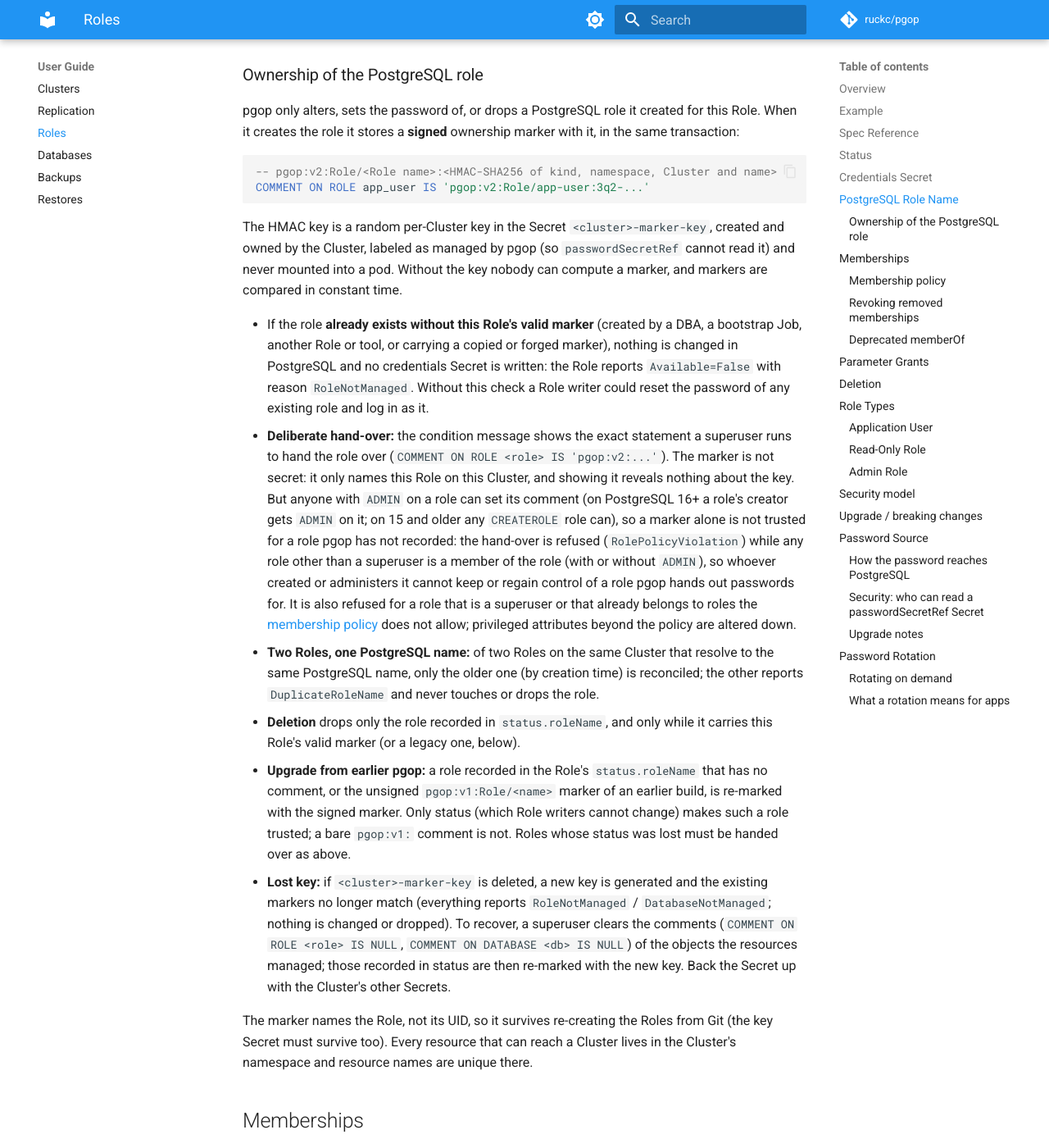
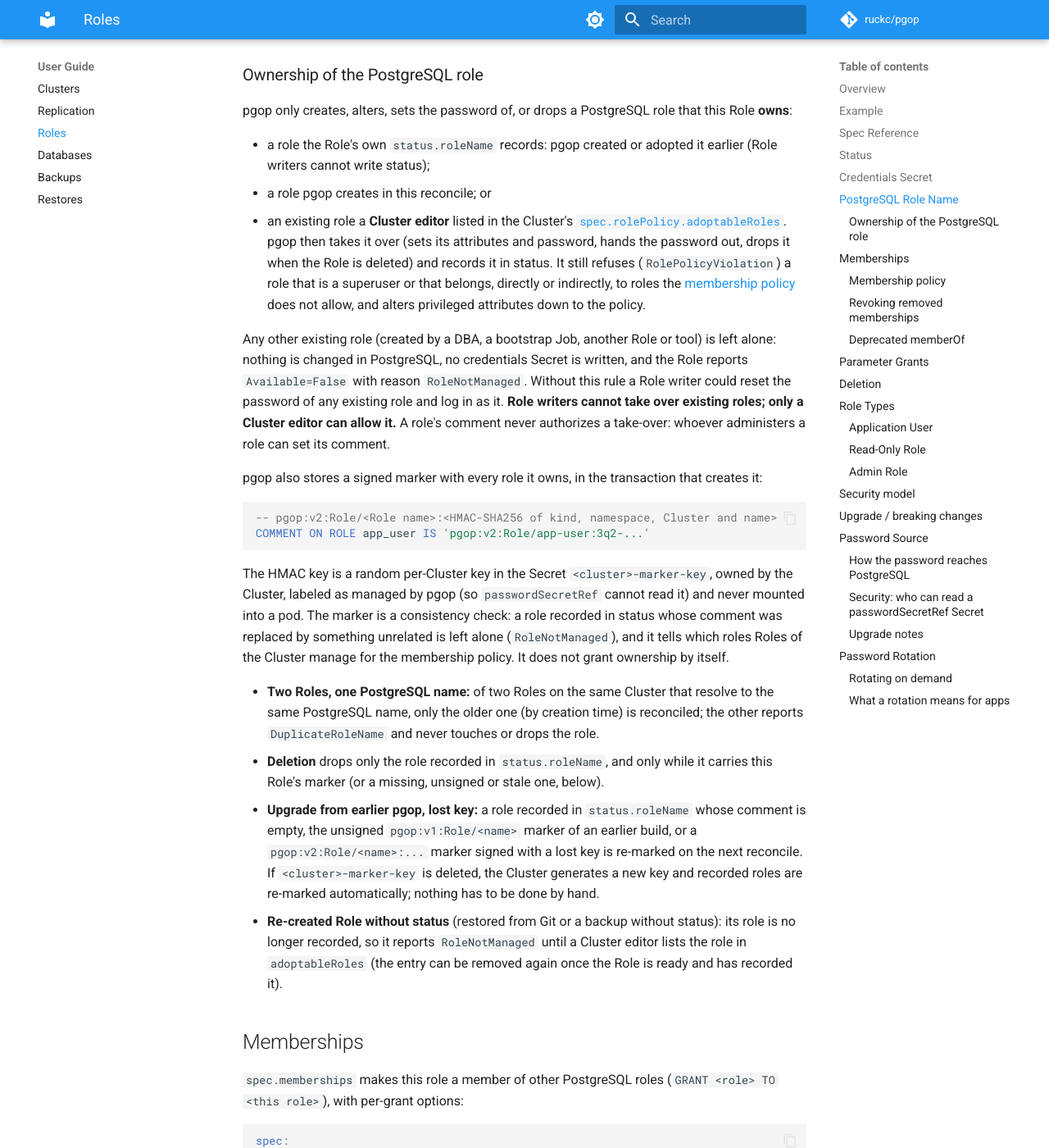
Before and after one commit to ruckc/pgop, an MkDocs documentation site: the page built from docs/user-guide/roles.md, in a window 1280 px wide and 1400 px high, scrolled down 4153 px. Shown: the whole window at 82% size. Built offline with MkDocs 1.6.1 and Material for MkDocs 9.7.7, drawn with Linux system fonts in a browser that asks for light colours; comment, search, counter and statistics services are not loaded; some of the changed text lies outside the part shown.

Commit message:
fix: only status records or a Cluster editor's allowlist authorize taking over existing roles and databases (#24)
A comment can be set by people pgop does not trust (a database owner, a
role's ADMIN holder; a tenant can create a role through a throw-away role,
mark it and drop the throw-away role so it has no members), so markers no
longer authorize a take-over:

- pgop manages an existing role/database only when the resource's status
  records it, when pgop creates it in this reconcile, or when a Cluster
  editor lists it in the new Cluster.spec.rolePolicy.adoptableRoles /
  adoptableDatabases (CEL-validated; allowlisted roles still pass the
  superuser / forbidden-membership / attribute checks).
- The comment-based hand-over and the printed COMMENT ON statement are
  removed; NotManaged messages point to the allowlist (also the recovery for
  resources re-created without status). The member-count heuristic and the
  RoleMembers / DatabaseOwner helpers are gone.
- The signed marker stays as a consistency check for recorded objects:
  missing, unsigned or stale (lost key) markers are refreshed, so deleting
  the key Secret no longer needs manual recovery.
- Tests: the throw-away-role backdoor, allowlisted adoption (ordinary and
  superuser-member roles, databases), lost key re-marking, forged markers.

Co-Authored-By: Claude Opus 5.5 <noreply@anthropic.com>
Claude-Session: https://claude.ai/code/session_01YWAyhXYhXKc6NBJQy4LHxA

````diff
--- a/docs/user-guide/roles.md
+++ b/docs/user-guide/roles.md
@@ -138,9 +138,30 @@ spec:
 
 ### Ownership of the PostgreSQL role
 
-pgop only alters, sets the password of, or drops a PostgreSQL role it
-created for this Role. When it creates the role it stores a **signed**
-ownership marker with it, in the same transaction:
+pgop only creates, alters, sets the password of, or drops a PostgreSQL role
+that this Role **owns**:
+
+- a role the Role's own `status.roleName` records: pgop created or adopted it
+  earlier (Role writers cannot write status);
+- a role pgop creates in this reconcile; or
+- an existing role a **Cluster editor** listed in the Cluster's
+  [`spec.rolePolicy.adoptableRoles`](clusters.md#role-policy). pgop then takes
+  it over (sets its attributes and password, hands the password out, drops it
+  when the Role is deleted) and records it in status. It still refuses
+  (`RolePolicyViolation`) a role that is a superuser or that belongs, directly
+  or indirectly, to roles the [membership policy](#membership-policy) does not
+  allow, and alters privileged attributes down to the policy.
+
+Any other existing role (created by a DBA, a bootstrap Job, another Role or
+tool) is left alone: nothing is changed in PostgreSQL, no credentials Secret is
+written, and the Role reports `Available=False` with reason `RoleNotManaged`.
+Without this rule a Role writer could reset the password of any existing role
+and log in as it. **Role writers cannot take over existing roles; only a
+Cluster editor can allow it.** A role's comment never authorizes a take-over:
+whoever administers a role can set its comment.
+
+pgop also stores a signed marker with every role it owns, in the
+transaction that creates it:
 
 ```sql
 -- pgop:v2:Role/<Role name>:<HMAC-SHA256 of kind, namespace, Cluster and name>
@@ -148,53 +169,30 @@ COMMENT ON ROLE app_user IS 'pgop:v2:Role/app-user:3q2-...'
 ```
 
 The HMAC key is a random per-Cluster key in the Secret
-`<cluster>-marker-key`, created and owned by the Cluster, labeled as managed by
-pgop (so `passwordSecretRef` cannot read it) and never mounted into a pod.
-Without the key nobody can compute a marker, and markers are compared in
-constant time.
+`<cluster>-marker-key`, owned by the Cluster, labeled as managed by pgop (so
+`passwordSecretRef` cannot read it) and never mounted into a pod. The marker is
+a consistency check: a role recorded in status whose comment was replaced by
+something unrelated is left alone (`RoleNotManaged`), and it tells which roles
+Roles of the Cluster manage for the membership policy. It does not grant
+ownership by itself.
 
-- If the role **already exists without this Role's valid marker** (created by
-  a DBA, a bootstrap Job, another Role or tool, or carrying a copied or forged
-  marker), nothing is changed in PostgreSQL and no credentials Secret is
-  written: the Role reports `Available=False` with reason `RoleNotManaged`.
-  Without this check a Role writer could reset the password of any existing
-  role and log in as it.
-- **Deliberate hand-over:** the condition message shows the exact statement a
-  superuser runs to hand the role over (`COMMENT ON ROLE <role> IS
-  'pgop:v2:...'`). The marker is not secret: it only names this Role on this
-  Cluster, and showing it reveals nothing about the key. But anyone with
-  `ADMIN` on a role can set its comment (on PostgreSQL 16+ a role's creator
-  gets `ADMIN` on it; on 15 and older any `CREATEROLE` role can), so a marker
-  alone is not trusted for a role pgop has not recorded: the hand-over is
-  refused (`RolePolicyViolation`) while any role other than a superuser is a
-  member of the role (with or without `ADMIN`), so whoever created or
-  administers it cannot keep or regain control of a role pgop hands out
-  passwords for. It is also refused for a role that is a superuser or that
-  already belongs to roles the [membership policy](#membership-policy) does
-  not allow; privileged attributes beyond the policy are altered down.
 - **Two Roles, one PostgreSQL name:** of two Roles on the same Cluster that
   resolve to the same PostgreSQL name, only the older one (by creation time)
   is reconciled; the other reports `DuplicateRoleName` and never touches or
   drops the role.
 - **Deletion** drops only the role recorded in `status.roleName`, and only
-  while it carries this Role's valid marker (or a legacy one, below).
-- **Upgrade from earlier pgop:** a role recorded in the Role's
-  `status.roleName` that has no comment, or the unsigned
-  `pgop:v1:Role/<name>` marker of an earlier build, is re-marked with the
-  signed marker. Only status (which Role writers cannot change) makes such a
-  role trusted; a bare `pgop:v1:` comment is not. Roles whose status was lost
-  must be handed over as above.
-- **Lost key:** if `<cluster>-marker-key` is deleted, a new key is generated
-  and the existing markers no longer match (everything reports
-  `RoleNotManaged` / `DatabaseNotManaged`; nothing is changed or dropped). To
-  recover, a superuser clears the comments (`COMMENT ON ROLE <role> IS NULL`,
-  `COMMENT ON DATABASE <db> IS NULL`) of the objects the resources managed;
-  those recorded in status are then re-marked with the new key. Back the
-  Secret up with the Cluster's other Secrets.
-
-The marker names the Role, not its UID, so it survives re-creating the Roles
-from Git (the key Secret must survive too). Every resource that can reach a
-Cluster lives in the Cluster's namespace and resource names are unique there.
+  while it carries this Role's marker (or a missing, unsigned or stale one,
+  below).
+- **Upgrade from earlier pgop, lost key:** a role recorded in
+  `status.roleName` whose comment is empty, the unsigned `pgop:v1:Role/<name>`
+  marker of an earlier build, or a `pgop:v2:Role/<name>:...` marker signed with
+  a lost key is re-marked on the next reconcile. If `<cluster>-marker-key` is
+  deleted, the Cluster generates a new key and recorded roles are re-marked
+  automatically; nothing has to be done by hand.
+- **Re-created Role without status** (restored from Git or a backup without
+  status): its role is no longer recorded, so it reports `RoleNotManaged`
+  until a Cluster editor lists the role in `adoptableRoles` (the entry can be
+  removed again once the Role is ready and has recorded it).
 
 ## Memberships
 
@@ -467,8 +465,8 @@ all of them form one trust domain for the Cluster.
 
 | Who | Can | Cannot |
 |-----|-----|--------|
-| **Cluster editors** | Everything pgop offers, including widening `spec.rolePolicy` (privileged attributes, predefined roles, existing roles, untrusted extensions). Cluster editors are trusted with the whole server. | — |
-| **Role writers** | Create non-superuser roles with `login`, `createDB`, `inherit`, `connectionLimit`, passwords, parameter grants (with a denylist), and memberships in roles that pass the [membership policy](#membership-policy). Read the other Secrets of the namespace via `passwordSecretRef`. | Create superusers (the field no longer exists; roles are always `NOSUPERUSER`). Read pgop's own Secrets (the Cluster's superuser credentials, TLS keys) through `passwordSecretRef`. Get `createRole`, `replication` or `bypassRLS`, or membership in predefined `pg_*` roles, unless the Cluster allows it. Become a member of a superuser, `postgres`, `pgop_*` or the server-file roles, or of any role that leads to them. Take over, reset the password of, or drop a role pgop did not create for them (`RoleNotManaged`), or reuse another Role's PostgreSQL name (`DuplicateRoleName`). Join roles that no Role of the Cluster manages unless the Cluster lists them. Grant `SET` on parameters that are not `user`/`superuser` context or on the denylist. Use the `pgop_` prefix, `pg_` prefix or `postgres` as role names. |
+| **Cluster editors** | Everything pgop offers, including widening `spec.rolePolicy`: privileged attributes, predefined roles, memberships in existing roles, untrusted extensions, and **taking over existing roles and databases** (`adoptableRoles`, `adoptableDatabases`). Cluster editors are trusted with the whole server. | — |
+| **Role writers** | Create non-superuser roles with `login`, `createDB`, `inherit`, `connectionLimit`, passwords, parameter grants (with a denylist), and memberships in roles that pass the [membership policy](#membership-policy). Read the other Secrets of the namespace via `passwordSecretRef`. | Create superusers (the field no longer exists; roles are always `NOSUPERUSER`). Read pgop's own Secrets (the Cluster's superuser credentials, TLS keys) through `passwordSecretRef`. Get `createRole`, `replication` or `bypassRLS`, or membership in predefined `pg_*` roles, unless the Cluster allows it. Become a member of a superuser, `postgres`, `pgop_*` or the server-file roles, or of any role that leads to them. Take over, reset the password of, or drop an existing role pgop did not create for them, whatever its comment says, unless a Cluster editor allowlists it (`RoleNotManaged`); reuse another Role's PostgreSQL name (`DuplicateRoleName`). Join roles that no Role of the Cluster manages unless the Cluster lists them. Grant `SET` on parameters that are not `user`/`superuser` context or on the denylist. Use the `pgop_` prefix, `pg_` prefix or `postgres` as role names. |
 | **Database writers** | Everything inside *their* database: owner, schemas, grants, settings (user-context parameters only), trusted extensions (see [Databases: security model](databases.md#security-model)). | Take over or drop a database pgop did not create for them (`DatabaseNotManaged`, `DuplicateDatabaseName`). Install untrusted extensions unless the Cluster lists them. Manage the `postgres`, `template0` or `template1` databases or system schemas (`pg_*`, `information_schema`). Change the operator's session settings (`search_path`, `role`, timeouts, read-only) with `ALTER DATABASE ... SET`. |
 
 Because the policy lives on the **Cluster**, granting someone RBAC to create
@@ -507,11 +505,12 @@ This release changes the Role API (v1alpha1, no compatibility shims):
 - **Existing roles** that are superusers, or members of forbidden roles, are no
   longer taken over, and deleting a Role drops only the role recorded in
   `status.roleName`.
-- **Ownership markers:** pgop no longer takes over existing roles. A role
-  without the Role's marker (`COMMENT ON ROLE`) is left alone
-  (`RoleNotManaged`); roles created by an earlier pgop and recorded in
-  `status.roleName` are marked automatically. Two Roles with the same
-  PostgreSQL name: the later one reports `DuplicateRoleName`.
+- **No more taking over existing roles:** an existing role that the Role's
+  `status.roleName` does not record is left alone (`RoleNotManaged`) unless a
+  Cluster editor lists it in `spec.rolePolicy.adoptableRoles`. Roles created by
+  an earlier pgop and recorded in status keep working and get a signed
+  ownership marker (`COMMENT ON ROLE`). Two Roles with the same PostgreSQL
+  name: the later one reports `DuplicateRoleName`.
 - **Memberships in roles no Role of the Cluster manages** need the Cluster's
   `rolePolicy.allowedExistingRoles`; pgop-granted ones are revoked.
 - **`parameterGrants`** only accept `user` and `superuser` context parameters
````
Also changed, not shown: docs/reference/api.md (+13 -7 lines), docs/user-guide/clusters.md (+17 -3 lines), docs/user-guide/databases.md (+22 -23 lines), 14 other files.
